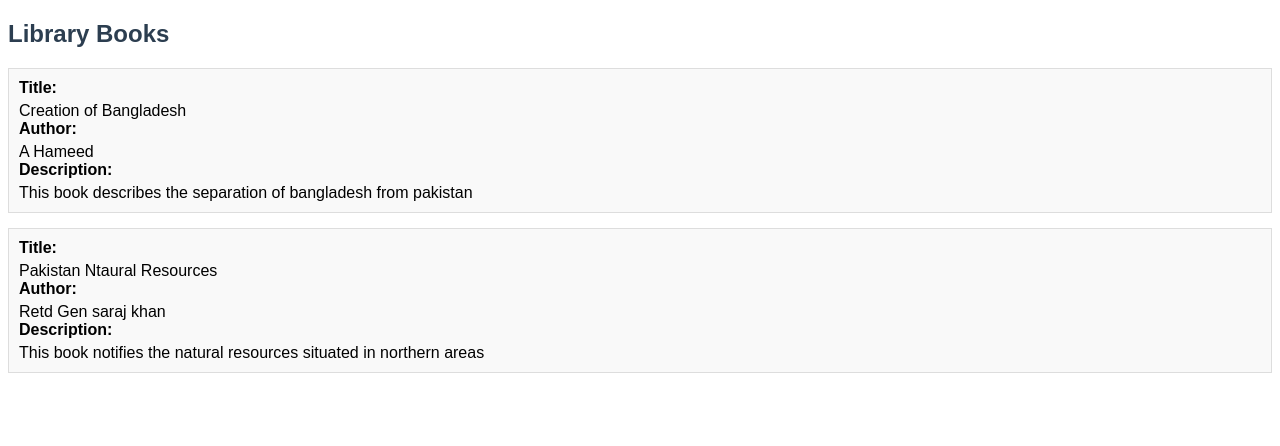
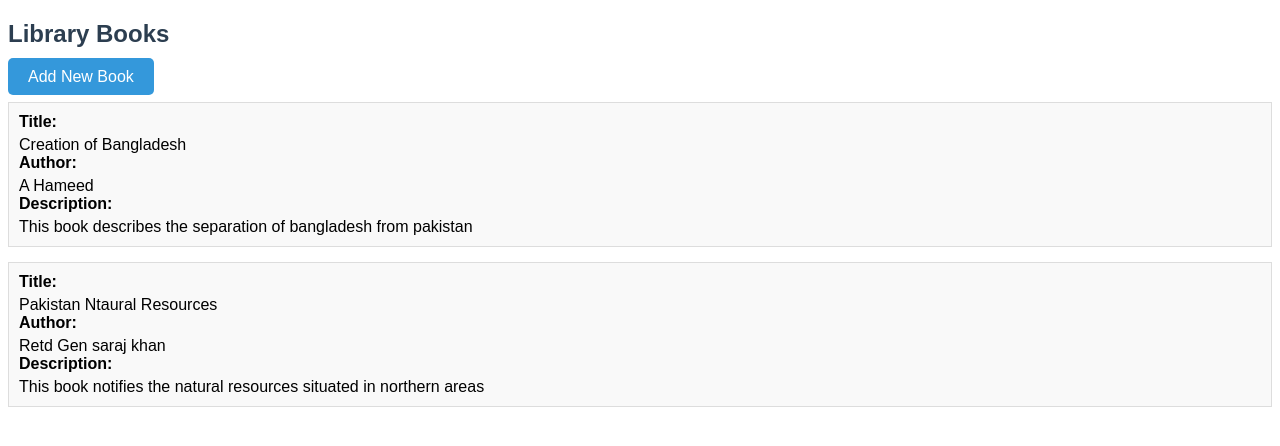
Before and after one commit to Ashfaq3442/library-management, a Django app: page /books/ in a window 1280 px wide. Shown: the top 446 px of the page. Run offline with Django 5.2, Linux system fonts and the light colour scheme; data comes from the database, SQL or seed files in the repository.

Commit message:
add a button in the book list page that redirects the user on  Add Book  page

```diff
--- a/books/templates/books/book_list.html
+++ b/books/templates/books/book_list.html
@@ -23,16 +23,32 @@
             display: block;
             margin-bottom: 5px;
         }
+        .add-book-btn {
+            margin-bottom: 20px;
+            padding: 10px 20px;
+            background-color: #3498db;
+            color: white;
+            text-decoration: none;
+            border-radius: 5px;
+            font-size: 16px;
+        }
+        .add-book-btn:hover {
+            background-color: #2980b9;
+        }
     </style>
 </head>
 <body>
     <h2>Library Books</h2>
+
+    <!-- Add Book Button -->
+    <a href="{% url 'add_book' %}" class="add-book-btn">Add New Book</a>
+
     <ul>
         {% for book in books %}
             <li>
-                <strong>Title:</strong> {{ book.title }}
-                <strong>Author:</strong> {{ book.author }}
-                <strong>Description:</strong> {{ book.description }}
+                <strong>Title:</strong> {{ book.title }}<br>
+                <strong>Author:</strong> {{ book.author }}<br>
+                <strong>Description:</strong> {{ book.description }}<br>
             </li>
         {% endfor %}
     </ul>
```
